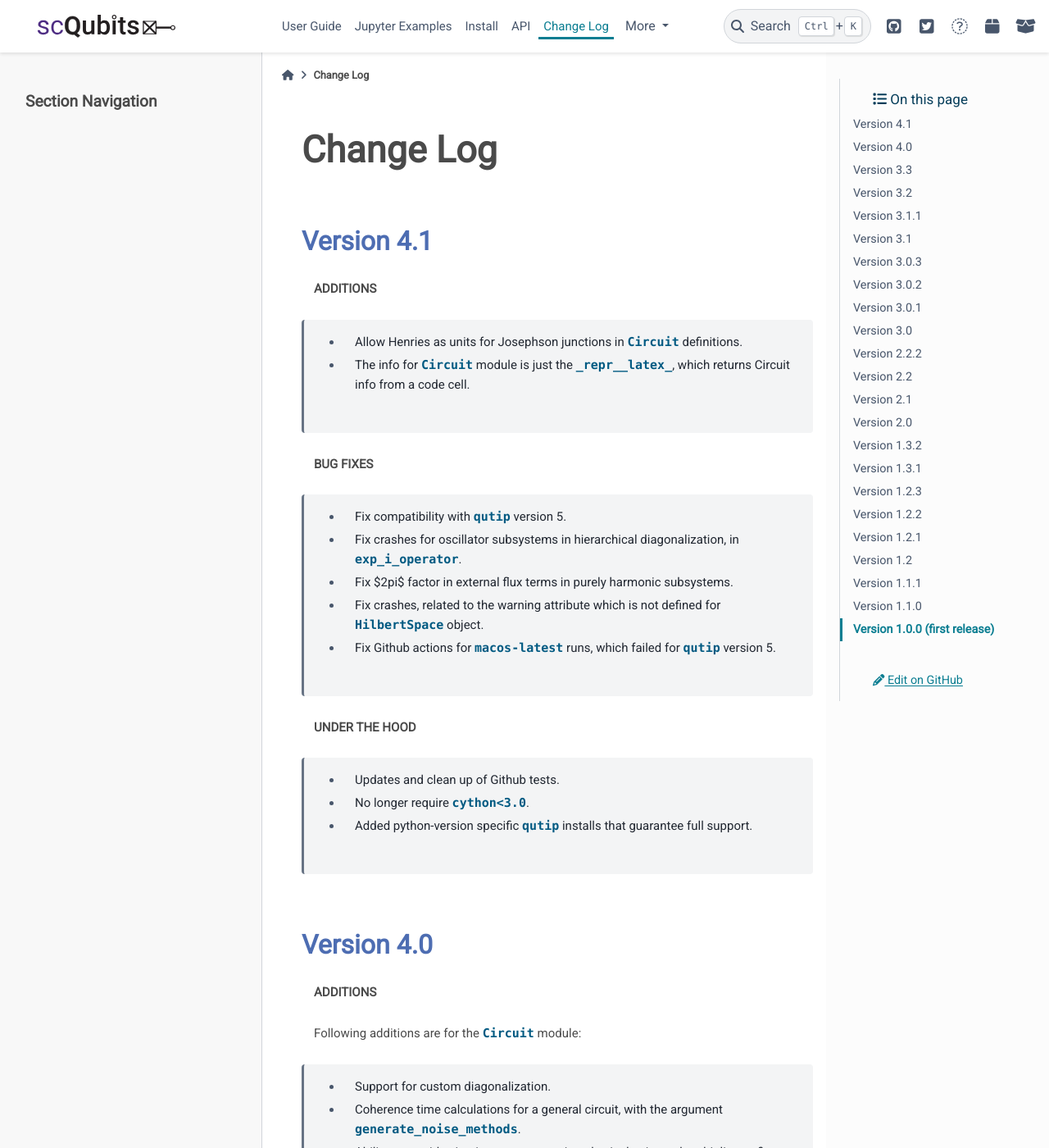
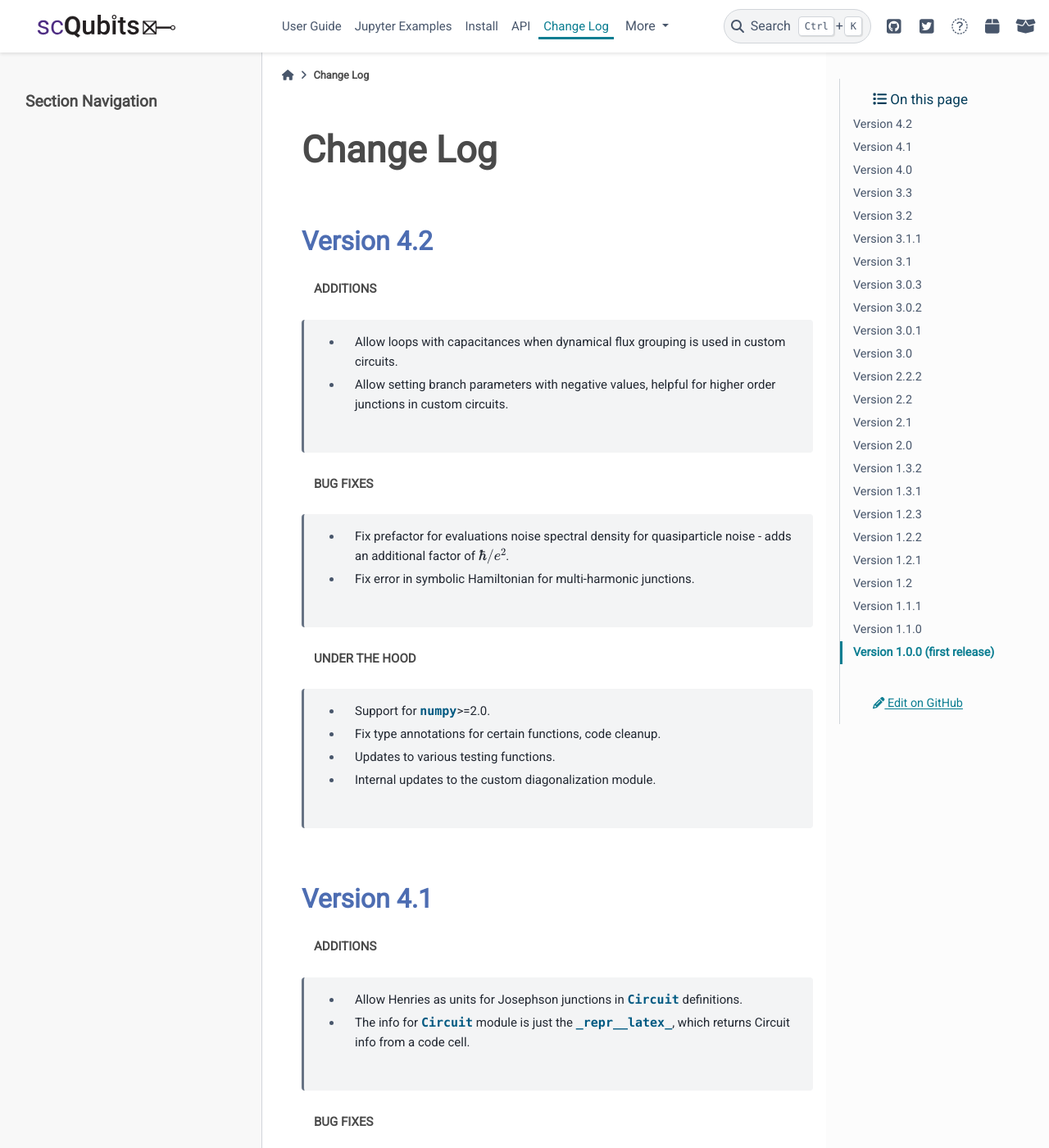
Before and after one commit to scqubits/scqubits-doc, a Sphinx documentation site: the page built from docs/source/changelog.rst, in a window 1280 px wide and 1400 px high. Shown: the whole window at 82% size. Built offline with Sphinx 7.4.7 and the PyData theme 0.15.4, drawn with Linux system fonts in a browser that asks for light colours; pages that are not in the unit, such as notebooks, are missing from menus; some of the changed text lies outside the part shown.

Commit message:
changelog update

```diff
--- a/docs/source/changelog.rst
+++ b/docs/source/changelog.rst
@@ -6,6 +6,27 @@
 **********
 Change Log
 **********
+
+Version 4.2
++++++++++++
+
+**ADDITIONS**
+
+    - Allow loops with capacitances when dynamical flux grouping is used in custom circuits.
+    - Allow setting branch parameters with negative values, helpful for higher order junctions in custom circuits.
+
+**BUG FIXES**
+
+    - Fix prefactor for evaluations noise spectral density for quasiparticle noise - adds an additional factor of :math:`\hbar/e^2`.
+    - Fix error in symbolic Hamiltonian for multi-harmonic junctions.
+
+**UNDER THE HOOD**
+
+    - Support for `numpy`>=2.0.
+    - Fix type annotations for certain functions, code cleanup.
+    - Updates to various testing functions.
+    - Internal updates to the custom diagonalization module.
+
 
 Version 4.1
 +++++++++++
@@ -19,7 +40,7 @@ Version 4.1
 
     - Fix compatibility with `qutip` version 5.
     - Fix crashes for oscillator subsystems in hierarchical diagonalization, in `exp_i_operator`.
-    - Fix $2\pi$ factor in external flux terms in purely harmonic subsystems.
+    - Fix :math:`2\pi` factor in external flux terms in purely harmonic subsystems.
     - Fix crashes, related to the warning attribute which is not defined for `HilbertSpace` object.
     - Fix Github actions for `macos-latest` runs, which failed for `qutip` version 5.
 
```
Also changed, not shown: other parts of docs/source/changelog.rst (+1 -1 lines).
